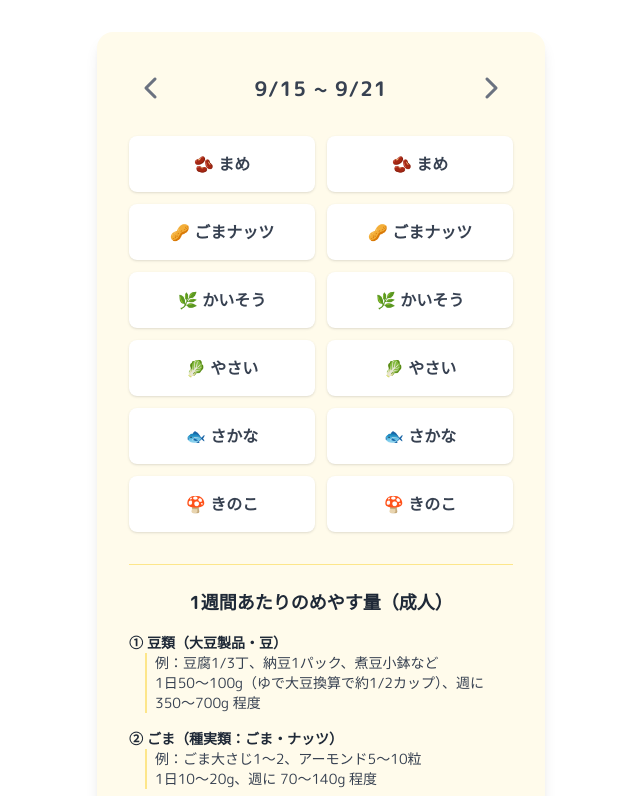
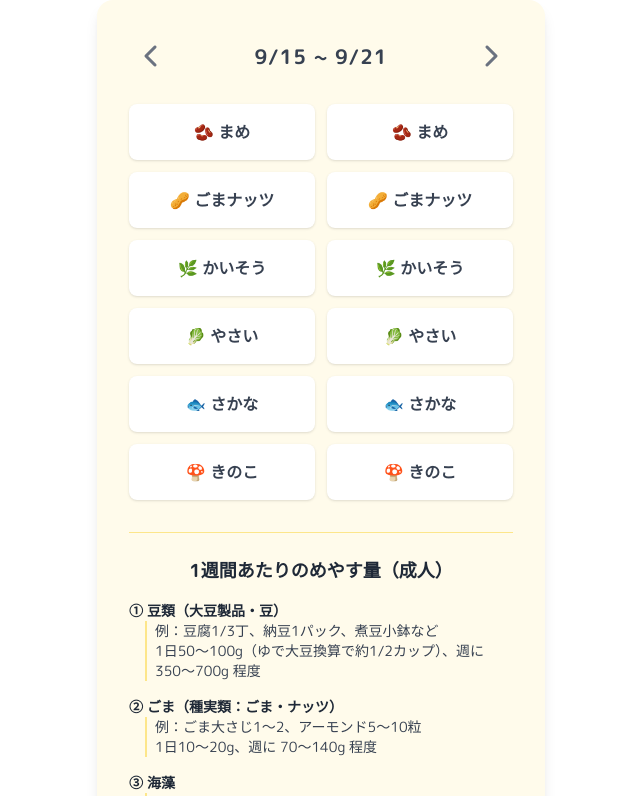
Before and after one commit to sorafjah/magowayasasi, a plain HTML site: page index.html in a window 1280 px wide. Shown: the top 796 px of the page, without its empty margins (319-959 px from the left). Drawn offline with nearby package versions, Linux system fonts and the light colour scheme.

Commit message:
Update index.html

```diff
--- a/index.html
+++ b/index.html
@@ -3,7 +3,7 @@
 <head>
     <meta charset="UTF-8">
     <meta name="viewport" content="width=device-width, initial-scale=1.0">
-    <title>まごわやさし</title>
+    <title>食事チェック</title>
     <script src="https://cdn.tailwindcss.com"></script>
     <link rel="stylesheet" href="https://cdnjs.cloudflare.com/ajax/libs/font-awesome/6.4.0/css/all.min.css">
     <link rel="preconnect" href="https://fonts.googleapis.com">
@@ -24,7 +24,7 @@
         }
     </style>
 </head>
-<body class="bg-white flex items-center justify-center min-h-screen py-8">
+<body class="bg-white flex items-center justify-center min-h-screen">
     <div class="w-full max-w-md mx-auto bg-amber-50 rounded-2xl shadow-lg p-6 md:p-8">
 
         <!-- 週のナビゲーション -->
```
